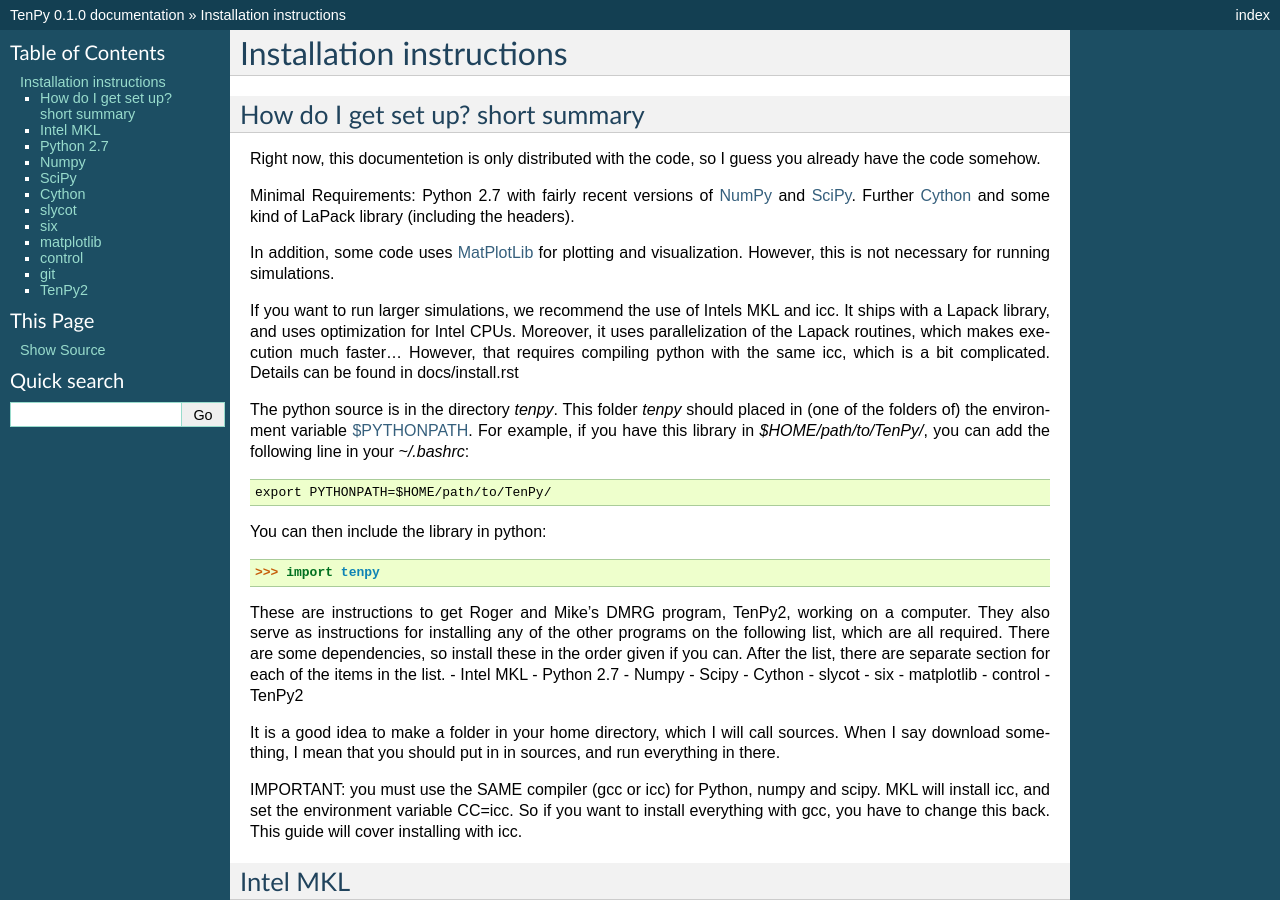
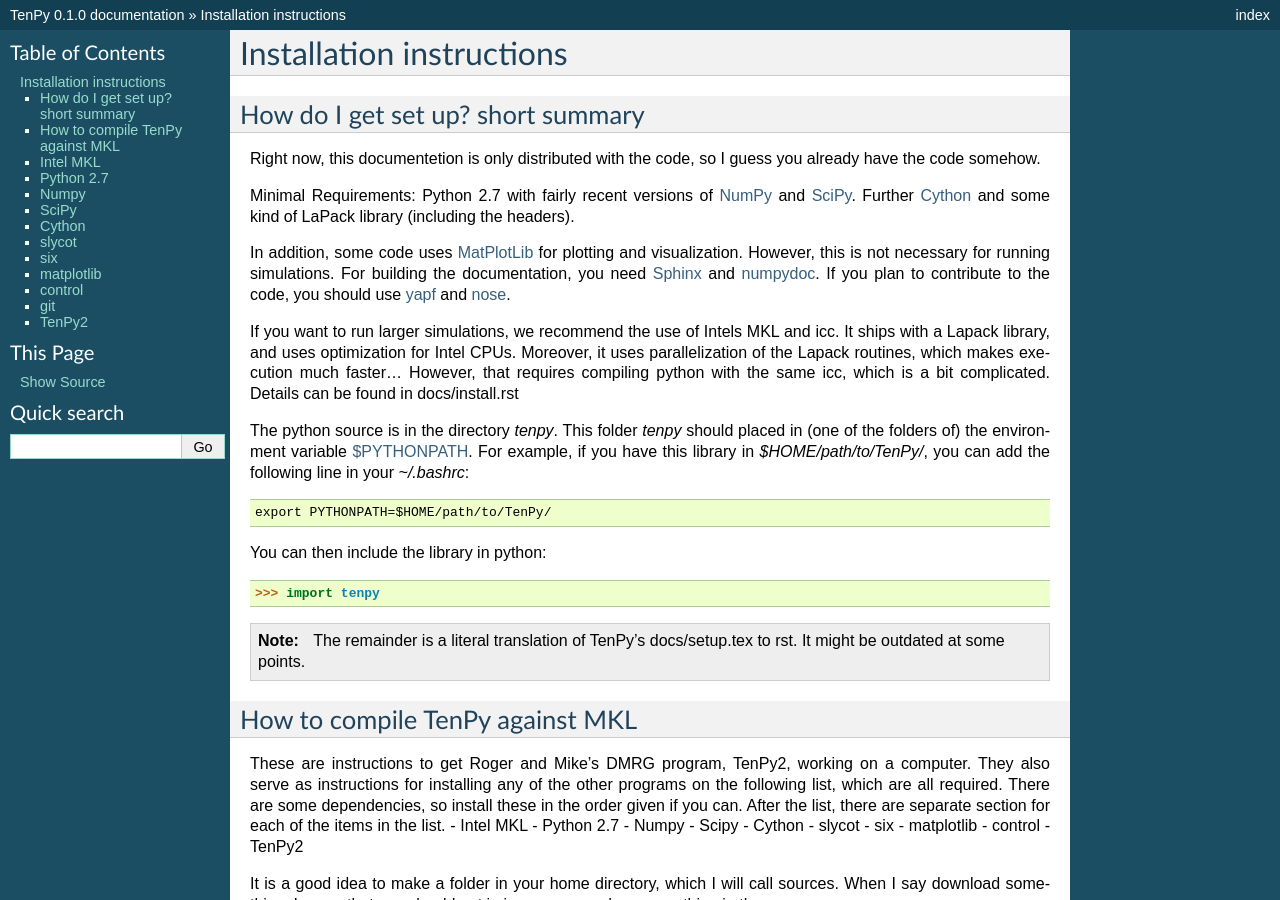
Before and after one commit to tenpy/tenpy, a Sphinx documentation site: the page built from docs/INSTALL.rst, in a window 1280 px wide and 900 px high. Built offline with Sphinx 7.4.7, drawn with Linux system fonts in a browser that asks for light colours.

Commit message:
setup to use numpydoc for docstrings

```diff
--- a/docs/INSTALL.rst
+++ b/docs/INSTALL.rst
@@ -11,6 +11,10 @@ Further `Cython <http://www.cython.org>`_ and some kind of LaPack library (inclu
 
 In addition, some code uses `MatPlotLib <http://www.matplotlib.org>`_ for plotting and visualization.
 However, this is not necessary for running simulations.
+For building the documentation, you need
+`Sphinx <http://www.sphinx-doc.org>`_ and `numpydoc <http://pypi.python.org/pypi/numpydoc>`_.
+If you plan to contribute to the code, you should use
+`yapf <http://github.com/google/yapf>`_ and `nose <http://nose.readthedocs.io/en/latest/>`_.
 
 If you want to run larger simulations, we recommend the use of Intels MKL and icc.
 It ships with a Lapack library, and uses optimization for Intel CPUs.
@@ -29,8 +33,13 @@ You can then include the library in python::
 
     >>> import tenpy
 
-.. NOTE:
+
+.. Note ::
     The remainder is a literal translation of TenPy's docs/setup.tex to rst. It might be outdated at some points.
+
+
+How to compile TenPy against MKL
+--------------------------------
 
 These are instructions to get Roger and Mike's DMRG program, TenPy2, working on a computer. They also serve as instructions for installing any of the other programs on the following list, which are all required. There are some dependencies, so install these in the order given if you can. After the list, there are separate section for each of the items in the list.
 - Intel MKL
--- a/docs/conf.py
+++ b/docs/conf.py
@@ -34,6 +34,7 @@ extensions = [
     'sphinx.ext.todo',
     'sphinx.ext.mathjax',
     'sphinx.ext.viewcode',
+    'numpydoc',
 ]
 
 # Add any paths that contain templates here, relative to this directory.
--- a/docs/userguide.rst
+++ b/docs/userguide.rst
@@ -8,7 +8,7 @@ This part of the documentation simply covers all the exta files in the documenta
 Here's a list of the important files
 
 .. toctree::
-   :maxdepth: 1
+   :maxdepth: 2
 
    INSTALL
    contribution
```
Also changed, not shown: README.rst (+6 -2 lines), docs/contribution.rst (+37 -14 lines).
